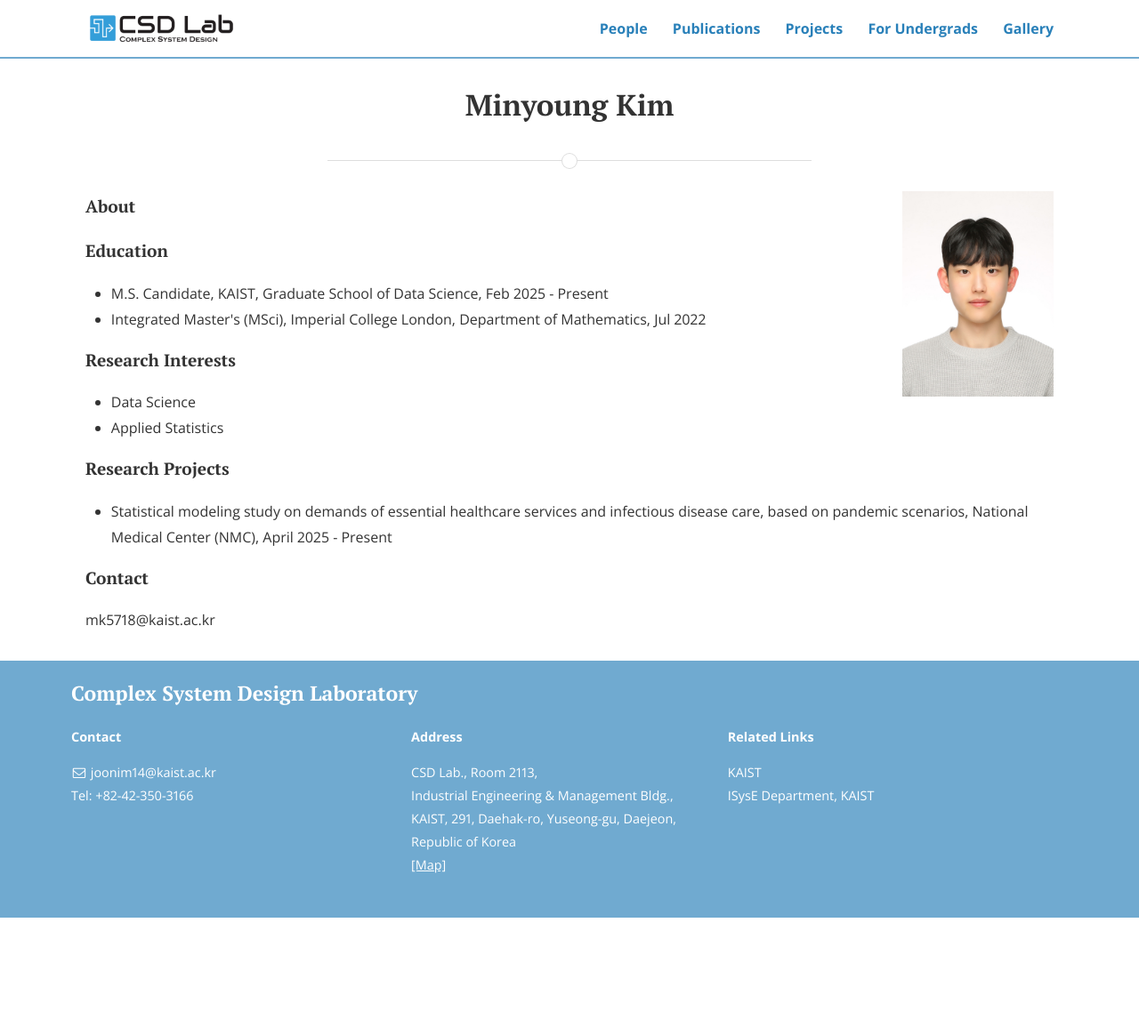
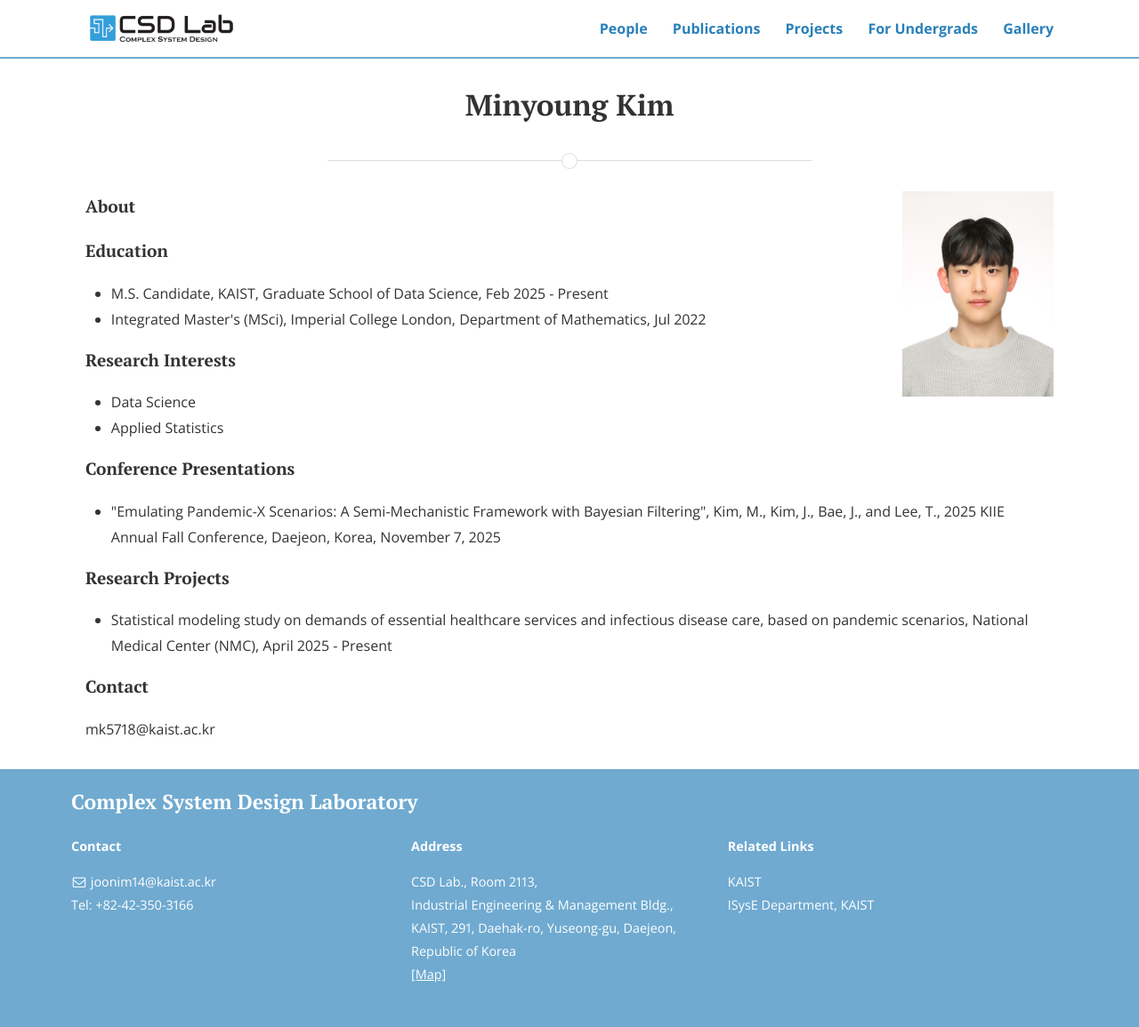
Before and after one commit to CSDlab-KAIST/csdlab-kaist.github.io, a Jekyll site: the page built from people/minyoung.html, in a window 1280 px wide. Shown: the whole page at 89% size. Built offline with Jekyll 4.4.1, drawn with Linux system fonts in a browser that asks for light colours; nearby versions of some CDN libraries; before the commit the page ends 1032 px from its top, so only the background shows below that.

Commit message:
Update minyoung.html

```diff
--- a/people/minyoung.html
+++ b/people/minyoung.html
@@ -27,6 +27,11 @@ title: Minyoung Kim
   <li>Applied Statistics</li>
 </ul>
 
+<h4>Conference Presentations</h4>
+<ul>
+	<li>"Emulating Pandemic-X Scenarios: A Semi-Mechanistic Framework with Bayesian Filtering", Kim, M., Kim, J., Bae, J., and Lee, T., 2025 KIIE Annual Fall Conference, Daejeon, Korea, November 7, 2025</li>
+</ul>
+
 <h4>Research Projects</h4>
 <ul>
   <li>Statistical modeling study on demands of essential healthcare services and infectious disease care, based on pandemic scenarios, National Medical Center (NMC), April 2025 - Present</li>
```
